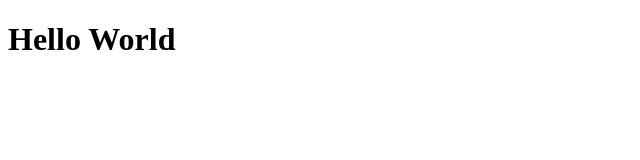
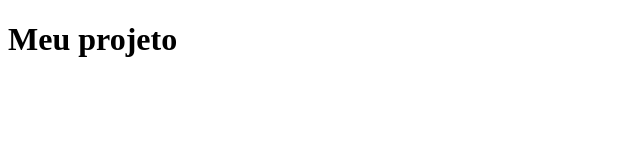
Before and after one commit to Leonardo-W-Braga/flask-test, a plain HTML site: page src/index.html in a window 1280 px wide. Shown: the whole page, without its empty margins (0-640 px from the left). Drawn offline with Linux system fonts and the light colour scheme.

Commit message:
Alterei titulo da página

```diff
--- a/src/index.html
+++ b/src/index.html
@@ -3,10 +3,10 @@
   <head>
     <meta charset="UTF-8" />
     <meta name="viewport" content="width=device-width, initial-scale=1.0" />
-    <title>Hello World</title>
+    <title>Crazy crazy</title>
   </head>
 
   <body>
-    <h1>Hello World</h1>
+    <h1>Meu projeto</h1>
   </body>
 </html>
```
